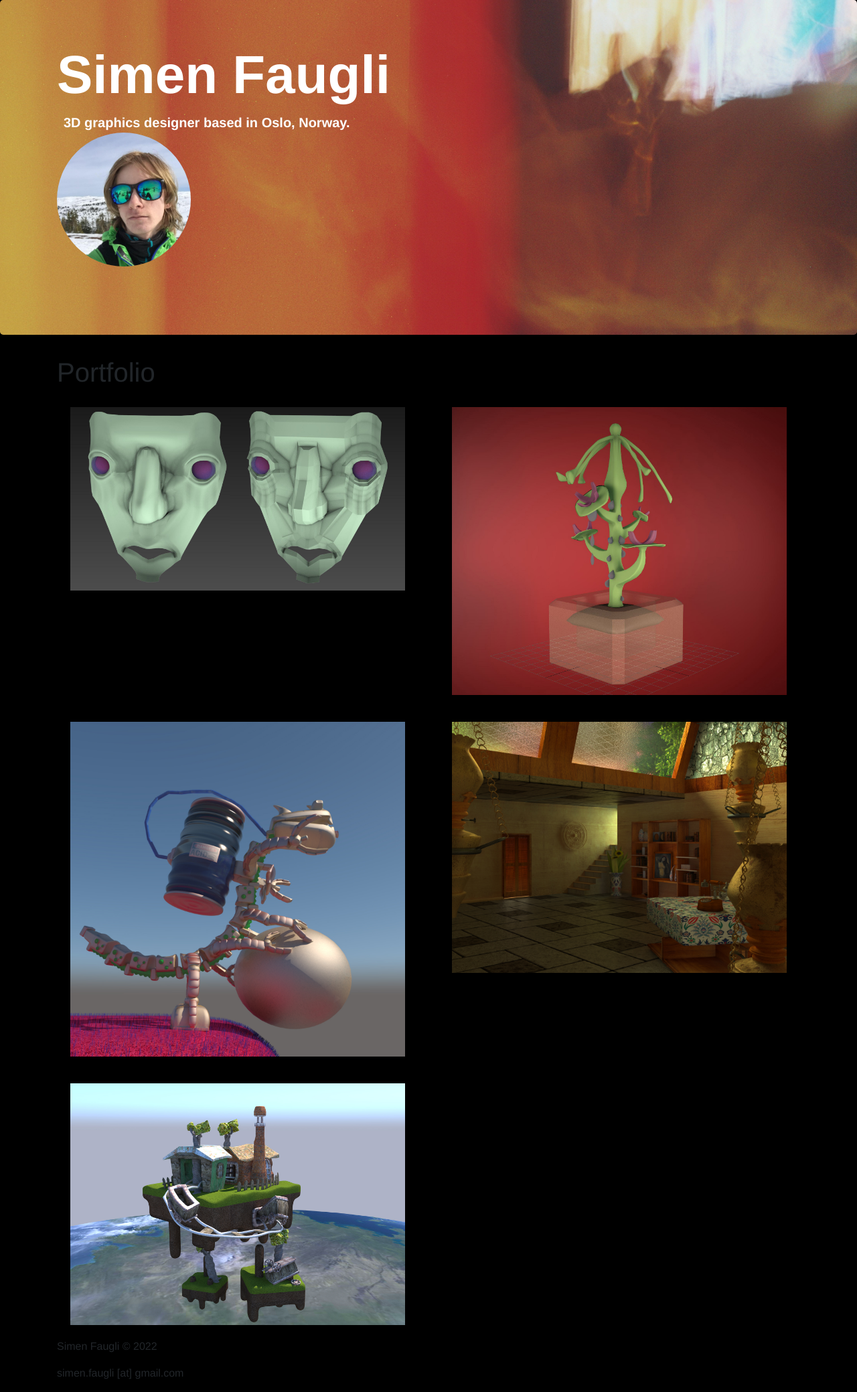
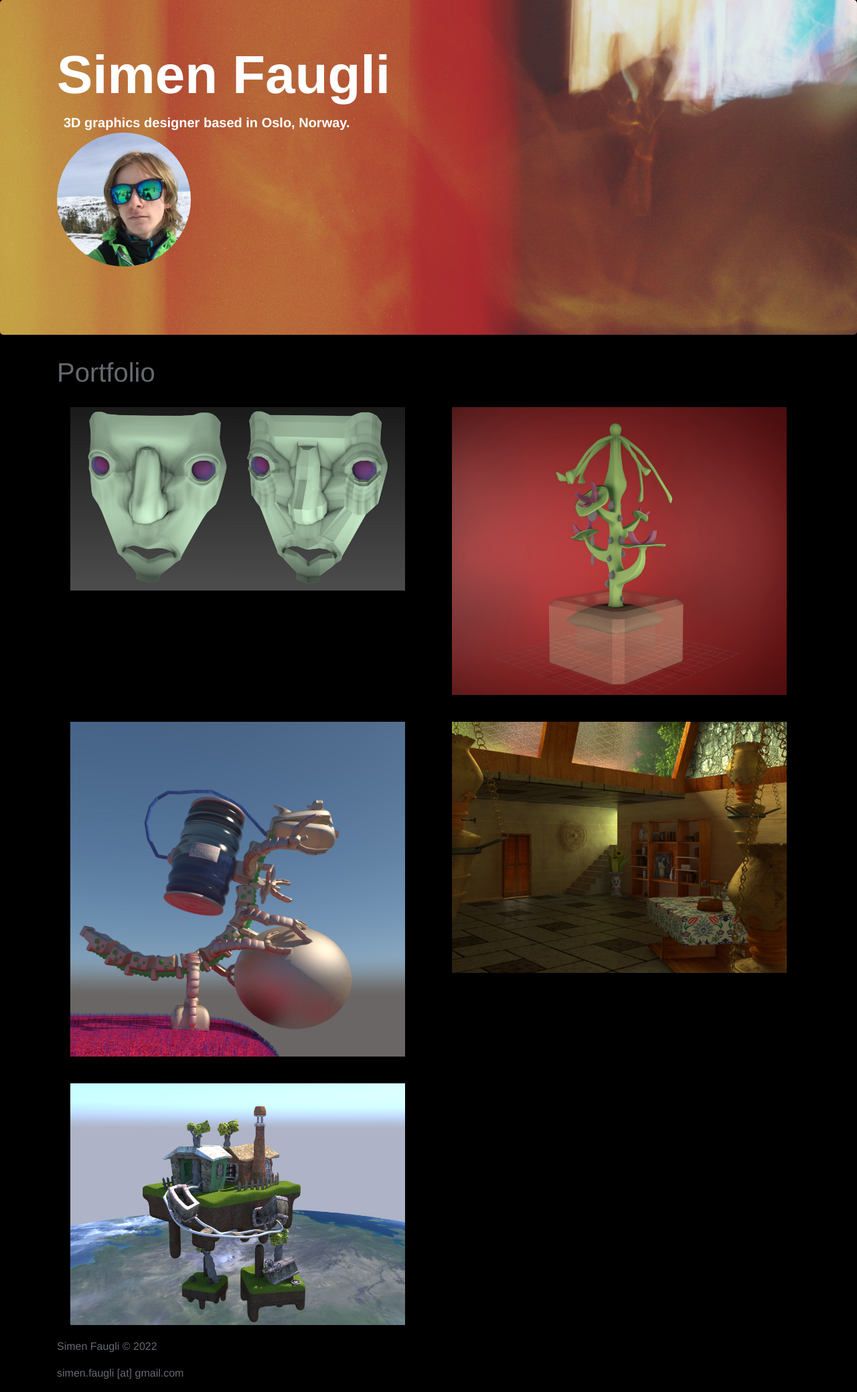
Before and after one commit to simenmuffins/simenmuffins.github.io, a Jekyll site: the page built from index.md, in a window 1280 px wide. Shown: the whole page at 67% size. Built offline with Jekyll 4.4.1, drawn with Linux system fonts in a browser that asks for light colours; nearby versions of some CDN libraries; some web fonts are replaced; our own code applies the rules of GitHub Pages for plain Markdown files.

Commit message:
More visible text color

```diff
--- a/assets/css/default.css
+++ b/assets/css/default.css
@@ -24,4 +24,5 @@
 body {
   font-family: 'Helvetica', cursive;
   background-color: #000000;
+  color: #65696f;
 }
```
